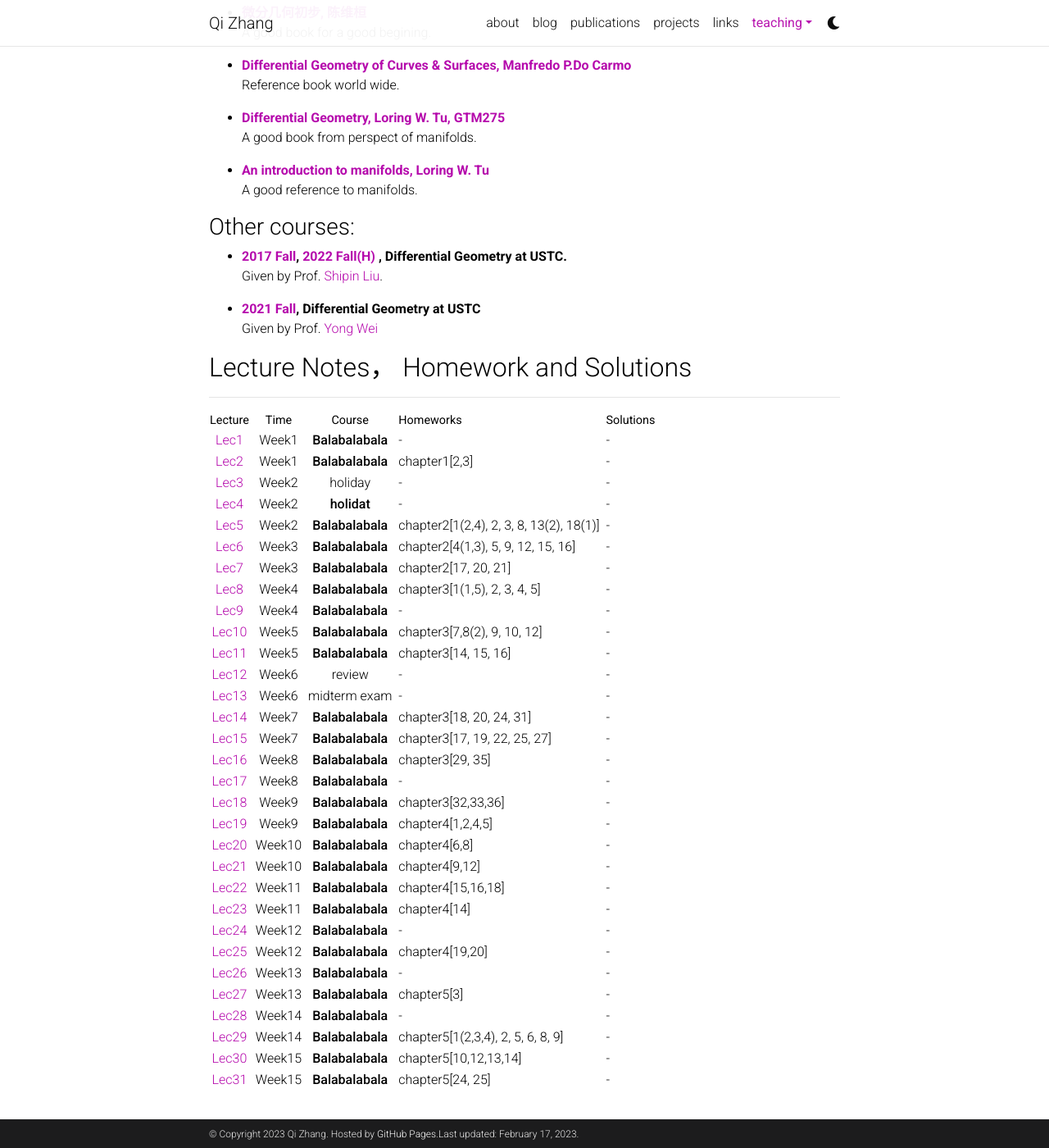
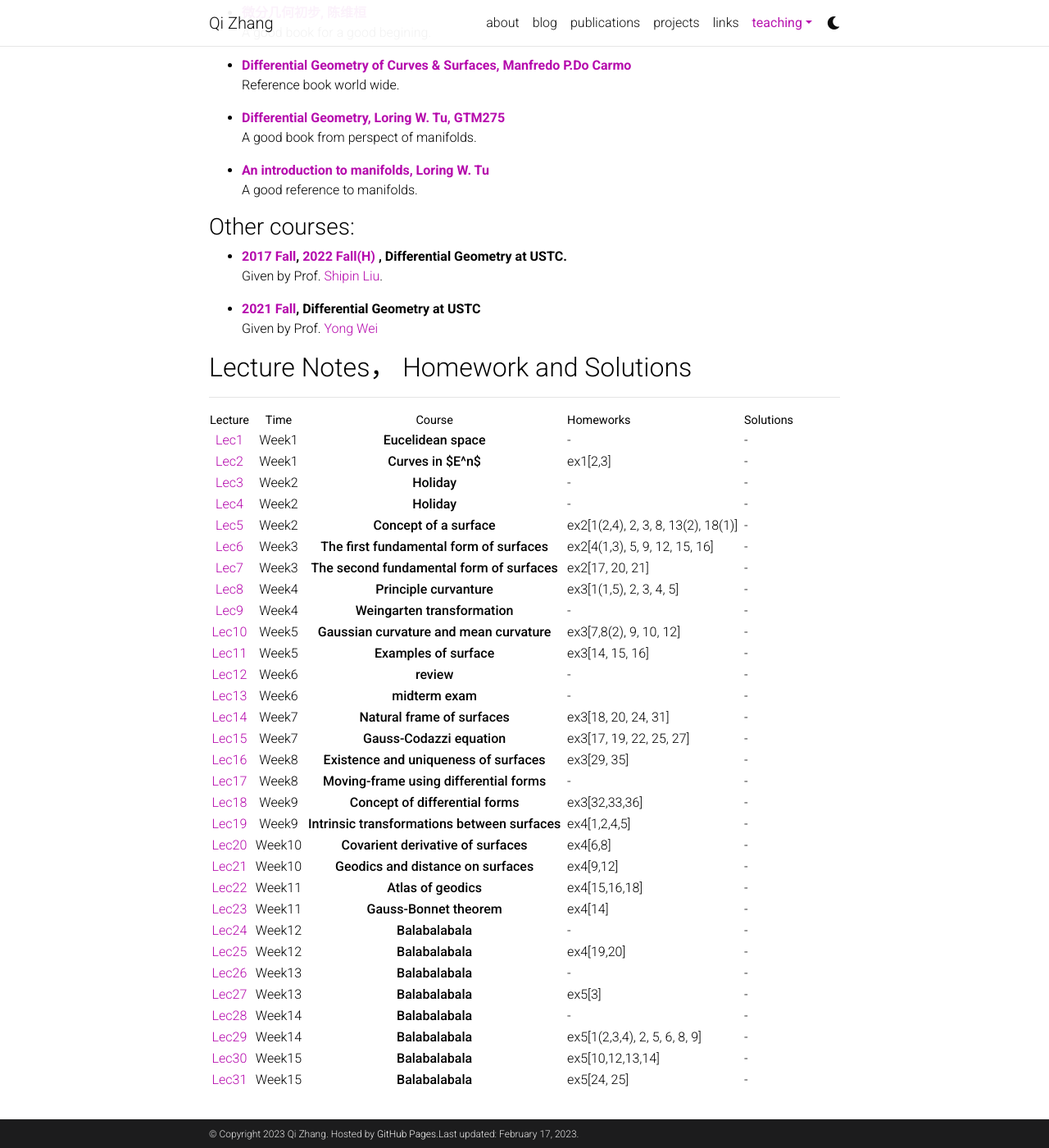
Before and after one commit to bon-qi/bon-qi.github.io, a Jekyll site: the page built from _pages/teaching_22f.md, in a window 1280 px wide and 1400 px high, scrolled down 486 px. Shown: the whole window at 82% size. Built offline with Jekyll 4.4.1, drawn with Linux system fonts in a browser that asks for light colours; comment, search, counter and statistics services are not loaded; a style sheet for code colours, icons or effects is not loaded.

Commit message:
add new teaching

```diff
--- a/_pages/teaching_22f.md
+++ b/_pages/teaching_22f.md
@@ -36,34 +36,34 @@ nav: false
 
 | Lecture |  |    Time    |  |  Course  |  |  Homeworks  |  |    Solutions    |
 |:---:|:---:|:---:|:---:|:---:|
-| [Lec1]() | | Week1| | **Balabalabala** | |  -   | | - |
-| [Lec2]() | | Week1| | **Balabalabala** | | chapter1[2,3] | | - |
-| [Lec3]() | | Week2| | holiday | | - | | - |
-| [Lec4]() | | Week2| | **holidat** | | - | | - |
-| [Lec5]() | | Week2| | **Balabalabala** | | chapter2[1(2,4), 2, 3, 8, 13(2), 18(1)]  | | - |
-| [Lec6]() | | Week3| | **Balabalabala** | | chapter2[4(1,3), 5, 9, 12, 15, 16] | | - |
-| [Lec7]() | | Week3| | **Balabalabala** | | chapter2[17, 20, 21] | | - |
-| [Lec8]() | | Week4| | **Balabalabala** | | chapter3[1(1,5), 2, 3, 4, 5] | | - |
-| [Lec9]() | | Week4| | **Balabalabala** | | - | | - |
-| [Lec10]() | | Week5| | **Balabalabala** | | chapter3[7,8(2), 9, 10, 12] | | - |
-| [Lec11]() | | Week5| | **Balabalabala** | | chapter3[14, 15, 16] | | - |
-| [Lec12]() | | Week6| | review  | | - | | - |
-| [Lec13]() | | Week6| | midterm exam | | - | | - |
-| [Lec14]() | | Week7| | **Balabalabala** | | chapter3[18, 20, 24, 31] | | - |
-| [Lec15]() | | Week7| | **Balabalabala** | | chapter3[17, 19, 22, 25, 27] | | - |
-| [Lec16]() | | Week8| | **Balabalabala** | | chapter3[29, 35] | | - |
-| [Lec17]() | | Week8| | **Balabalabala** | | - | | - |
-| [Lec18]() | | Week9| | **Balabalabala** | | chapter3[32,33,36] | | - |
-| [Lec19]() | | Week9| | **Balabalabala** | | chapter4[1,2,4,5] | | - |
-| [Lec20]() | | Week10| | **Balabalabala** | | chapter4[6,8] | | - |
-| [Lec21]() | | Week10| | **Balabalabala** | | chapter4[9,12] | | - |
-| [Lec22]() | | Week11| | **Balabalabala** | | chapter4[15,16,18] | | - |
-| [Lec23]() | | Week11| | **Balabalabala** | | chapter4[14] | | - |
+| [Lec1]() | | Week1| | **Eucelidean space** | |  -   | | - |
+| [Lec2]() | | Week1| | **Curves in $E^n$** | | ex1[2,3] | | - |
+| [Lec3]() | | Week2| | **Holiday** | | - | | - |
+| [Lec4]() | | Week2| | **Holiday** | | - | | - |
+| [Lec5]() | | Week2| | **Concept of a surface** | | ex2[1(2,4), 2, 3, 8, 13(2), 18(1)]  | | - |
+| [Lec6]() | | Week3| | **The first fundamental form of surfaces** | | ex2[4(1,3), 5, 9, 12, 15, 16] | | - |
+| [Lec7]() | | Week3| | **The second fundamental form of surfaces** | | ex2[17, 20, 21] | | - |
+| [Lec8]() | | Week4| | **Principle curvanture** | | ex3[1(1,5), 2, 3, 4, 5] | | - |
+| [Lec9]() | | Week4| | **Weingarten transformation** | | - | | - |
+| [Lec10]() | | Week5| | **Gaussian curvature and mean curvature** | | ex3[7,8(2), 9, 10, 12] | | - |
+| [Lec11]() | | Week5| | **Examples of surface** | | ex3[14, 15, 16] | | - |
+| [Lec12]() | | Week6| | **review** | | - | | - |
+| [Lec13]() | | Week6| | **midterm exam** | | - | | - |
+| [Lec14]() | | Week7| | **Natural frame of surfaces** | | ex3[18, 20, 24, 31] | | - |
+| [Lec15]() | | Week7| | **Gauss-Codazzi equation** | | ex3[17, 19, 22, 25, 27] | | - |
+| [Lec16]() | | Week8| | **Existence and uniqueness of surfaces** | | ex3[29, 35] | | - |
+| [Lec17]() | | Week8| | **Moving-frame using differential forms** | | - | | - |
+| [Lec18]() | | Week9| | **Concept of differential forms** | | ex3[32,33,36] | | - |
+| [Lec19]() | | Week9| | **Intrinsic transformations between surfaces** | | ex4[1,2,4,5] | | - |
+| [Lec20]() | | Week10| | **Covarient derivative of surfaces** | | ex4[6,8] | | - |
+| [Lec21]() | | Week10| | **Geodics and distance on surfaces** | | ex4[9,12] | | - |
+| [Lec22]() | | Week11| | **Atlas of geodics** | | ex4[15,16,18] | | - |
+| [Lec23]() | | Week11| | **Gauss-Bonnet theorem** | | ex4[14] | | - |
 | [Lec24]() | | Week12| | **Balabalabala** | | - | | - |
-| [Lec25]() | | Week12| | **Balabalabala** | | chapter4[19,20] | | - |
+| [Lec25]() | | Week12| | **Balabalabala** | | ex4[19,20] | | - |
 | [Lec26]() | | Week13| | **Balabalabala** | | - | | - |
-| [Lec27]() | | Week13| | **Balabalabala** | | chapter5[3] | | - |
+| [Lec27]() | | Week13| | **Balabalabala** | | ex5[3] | | - |
 | [Lec28]() | | Week14| | **Balabalabala** | | - | | - |
-| [Lec29]() | | Week14| | **Balabalabala** | | chapter5[1(2,3,4), 2, 5, 6, 8, 9] | | - |
-| [Lec30]() | | Week15| | **Balabalabala** | | chapter5[10,12,13,14] | | - |
-| [Lec31]() | | Week15| | **Balabalabala** | | chapter5[24, 25] | | - |
+| [Lec29]() | | Week14| | **Balabalabala** | | ex5[1(2,3,4), 2, 5, 6, 8, 9] | | - |
+| [Lec30]() | | Week15| | **Balabalabala** | | ex5[10,12,13,14] | | - |
+| [Lec31]() | | Week15| | **Balabalabala** | | ex5[24, 25] | | - |
```
